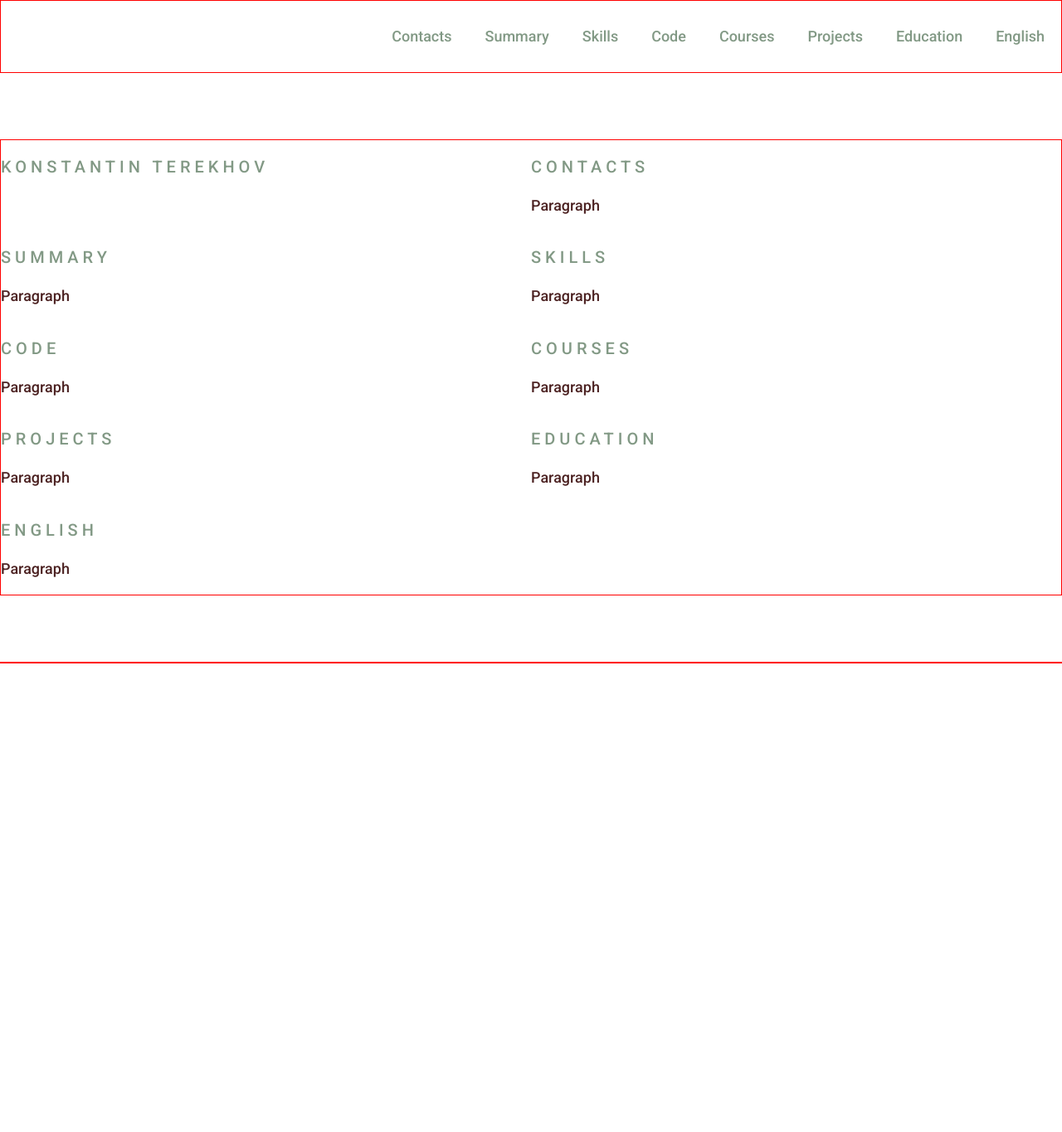
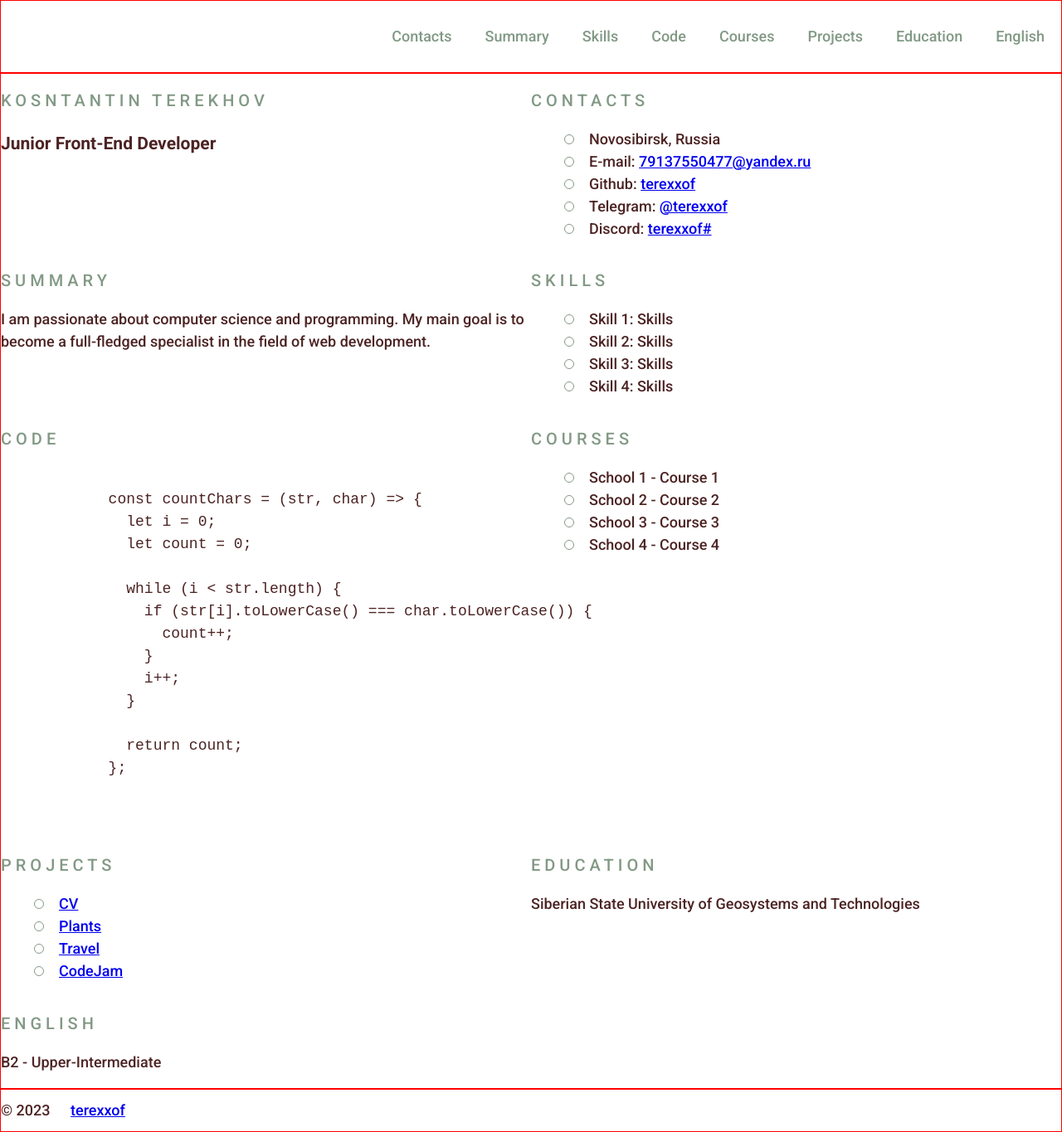
Before and after one commit to terexxof/rsschool-cv, a plain HTML site: page index.html in a window 1280 px wide. Shown: the whole page at 83% size. Before the commit the page ends 800 px from the top, so only its background shows below. Drawn offline with Linux system fonts and the light colour scheme.

Commit message:
feat: finished html layout

```diff
--- a/index.html
+++ b/index.html
@@ -1,76 +1,175 @@
 <!DOCTYPE html>
-<html lang="ru">
+<html lang="en">
+
 <head>
   <meta charset="UTF-8">
   <meta http-equiv="X-UA-Compatible" content="IE=edge">
   <meta name="viewport" content="width=device-width, initial-scale=1.0">
   <link rel="preconnect" href="https://fonts.gstatic.com">
   <link href="https://fonts.googleapis.com/css2?family=Roboto:wght@100;300;500;700&display=swap" rel="stylesheet">
-    <title>cv</title>
+  <title>CV</title>
   <link rel="stylesheet" href="style.css">
   <link rel="icon" href="assets/favicon.ico">
 </head>
+
 <body>
   <header class="header">
-        <div class="container">
+    <div class="container header-container">
       <nav class="nav">
         <ul class="nav-list">
-                  <li class="nav-item"><a href="#contacts" class="nav-link">Contacts</a></li>
-                  <li class="nav-item"><a href="#summary" class="nav-link">Summary</a></li>
-                  <li class="nav-item"><a href="#skills" class="nav-link">Skills</a></li>
+          <li class="nav-item">
+            <a href="#contacts" class="nav-link">Contacts</a>
+          </li>
+          <li class="nav-item">
+            <a href="#summary" class="nav-link">Summary</a>
+          </li>
+          <li class="nav-item">
+            <a href="#skills" class="nav-link">Skills</a>
+          </li>
           <li class="nav-item"><a href="#code" class="nav-link">Code</a></li>
-                  <li class="nav-item"><a href="#courses" class="nav-link">Courses</a></li>
-                  <li class="nav-item"><a href="#projects" class="nav-link">Projects</a></li>
-                  <li class="nav-item"><a href="#education" class="nav-link">Education</a></li>
-                  <li class="nav-item"><a href="#english" class="nav-link">English</a></li>
+          <li class="nav-item">
+            <a href="#courses" class="nav-link">Courses</a>
+          </li>
+          <li class="nav-item">
+            <a href="#projects" class="nav-link">Projects</a>
+          </li>
+          <li class="nav-item">
+            <a href="#education" class="nav-link">Education</a>
+          </li>
+          <li class="nav-item">
+            <a href="#english" class="nav-link">English</a>
+          </li>
         </ul>
       </nav>
     </div>
   </header>
   <main class="main">
     <div class="main-container">
-            <section class="section" id="profile">
-                <h1 class="section-title">Konstantin Terekhov</h1>
-                <!--
-                <img src="./assets/img/photo.png" alt="My Photo">
-                -->
+      <section class="section section-profile" id="profile">
+        <!--<img src="./assets/img/photo.png" alt="My Photo" class="section-profile-logo">-->
+        <div class="section-profile-title">
+          <h1 class="section-title main-title">Kosntantin Terekhov</h1>
+          <h3 class="section-subtitle">Junior Front-End Developer</h3>
+        </div>
       </section>
       <section class="section" id="contacts">
         <h2 class="section-title">Contacts</h2>
-                <p>Paragraph</p>
+        <ul class="section-list">
+          <li class="section-item contacts-item">
+            Novosibirsk, Russia
+          </li>
+          <li class="section-item contacts-item">
+            E-mail: <a href="mailto:79137550477@yandex.ru" title="'email">79137550477@yandex.ru</a>
+          </li>
+          <li class="section-item contacts-item">
+            Github: <a href="https://github.com/terexxof" title="github">terexxof</a>
+          </li>
+          <li class="section-item contacts-item">
+            Telegram: <a href="https://t.me/terexxof" title="telegram">@terexxof</a>
+          </li>
+          <li class="section-item contacts-item">
+            Discord: <a href="https://discord.gg/" title="discord">terexxof#</a>
+          </li>
+        </ul>
       </section>
       <section class="section" id="summary">
         <h2 class="section-title">Summary</h2>
-                <p>Paragraph</p>
+        <p>
+          I am passionate about computer science and programming. My main goal
+          is to become a full-fledged specialist in the field of web
+          development.
+        </p>
       </section>
       <section class="section" id="skills">
         <h2 class="section-title">Skills</h2>
-                <p>Paragraph</p>
+        <ul class="section-list">
+          <li class="section-item">
+            Skill 1:<span> Skills</span>
+          </li>
+          <li class="section-item">
+            Skill 2:<span> Skills</span>
+          </li>
+          <li class="section-item">
+            Skill 3:<span> Skills</span>
+          </li>
+          <li class="section-item">
+            Skill 4:<span> Skills</span>
+          </li>
+        </ul>
       </section>
       <section class="section" id="code">
         <h2 class="section-title">Code</h2>
-                <p>Paragraph</p>
+        <pre class="pre">
+          <code>
+            const countChars = (str, char) => {
+              let i = 0;
+              let count = 0;
+
+              while (i < str.length) {
+                if (str[i].toLowerCase() === char.toLowerCase()) {
+                  count++;
+                }
+                i++;
+              }
+
+              return count;
+            };
+          </code>
+        </pre>
       </section>
       <section class="section" id="courses">
         <h2 class="section-title">Courses</h2>
-                <p>Paragraph</p>
+        <ul class="section-list">
+          <li class="section-item">
+            School 1<span> - Course 1</span>
+          </li>
+          <li class="section-item">
+            School 2<span> - Course 2</span>
+          </li>
+          <li class="section-item">
+            School 3<span> - Course 3</span>
+          </li>
+          <li class="section-item">
+            School 4<span> - Course 4</span>
+          </li>
+        </ul>
       </section>
       <section class="section" id="projects">
         <h2 class="section-title">Projects</h2>
-                <p>Paragraph</p>
+        <ul class="section-list">
+          <li class="section-item">
+            <a href="#">CV</a>
+          </li>
+          <li class="section-item">
+            <a href="#">Plants</a>
+          </li>
+          <li class="section-item">
+            <a href="#">Travel</a>
+          </li>
+          <li class="section-item">
+            <a href="#">CodeJam</a>
+          </li>
+        </ul>
       </section>
-            <section class="section" id="education">
+      <section class="section section-education" id="education">
         <h2 class="section-title">Education</h2>
-                <p>Paragraph</p>
+        <p>Siberian State University of Geosystems and Technologies</p>
       </section>
-            <section class="section" id="english">
+      <section class="section section-english" id="english">
         <h2 class="section-title">English</h2>
-                <p>Paragraph</p>
+        <p>B2 - Upper-Intermediate</p>
       </section>
     </div>
   </main>
-    <footer class="footer">
-        <div class="container"></div>
+  <footer class="footer footer-container">
+    <div class="container">
+      <div>
+        © 2023
+        <a href="https://github.com/terexxof" class="github nav-link">terexxof</a>
+      </div>
+      <a href="https://rs.school/js/" class="rss"></a>
+    </div>
   </footer>
 </body>
+
 </html>
--- a/style.css
+++ b/style.css
@@ -7,13 +7,13 @@
   }
 
 body {
+	display: flex;
+	flex-direction: column;
+	justify-content: space-between;
 	font-family: 'Roboto', sans-serif;
 	min-height: 100vh;
 	margin: 0;
 	padding: 0;
-	display: flex;
-  	flex-direction: column;
-  	justify-content: space-between;
 
 	font-size: 18px;
 	font-weight: 400;
@@ -55,6 +55,10 @@ body {
 	color: #829985;
 }
 
+.section-list {
+	list-style: none;
+}
+
 .section-item {
 	position: relative;
 	padding-left: 30px;
@@ -81,7 +85,6 @@ body {
 	display: flex;
   	justify-content: flex-end;
   	align-items: center;
-	/* Не выравнивает! */
 
 	list-style: none;
 }
```
Lines whose indentation alone changed are shown as unchanged.
